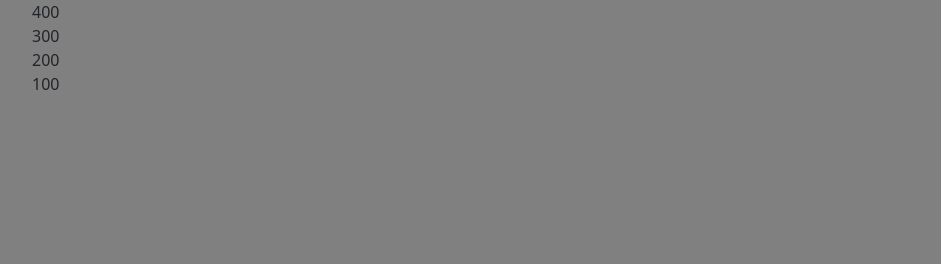
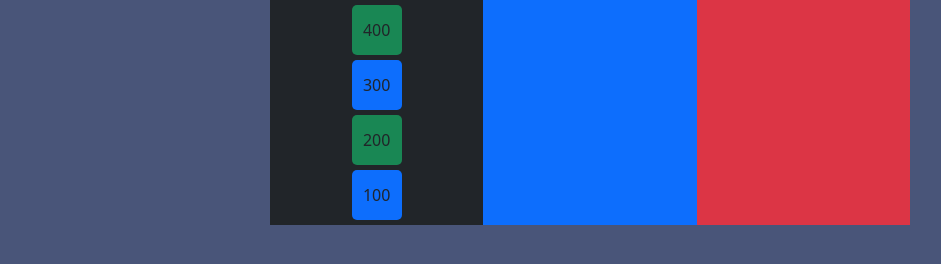
Before and after one commit to Jackson-Soriano/e26_stack, a plain HTML site: page index.html in a window 1280 px wide. Shown: the whole page, without its empty margins (50-991 px from the left). Drawn offline with nearby package versions, Linux system fonts and the light colour scheme.

Commit message:
stack simulation layout

```diff
--- a/index.html
+++ b/index.html
@@ -12,36 +12,20 @@
     <link href="style.css" rel="stylesheet">
 </head>
 <body>
-    <div class="container">
-        <div class="row">
+    <div class="container col-sm-6">
+        <div class="row  bg-danger">
+            <div id="stack" class="d-block justify-content-center col bg-dark">
 
+            </div>
+            <div class="col bg-primary">
+
+            </div>
+            <div class="col">
+
+            </div>
         </div>
 
-        <!-- }
-        <script>
-            stack.isEmpty()
 
-            // const push_res;
-            // console.log(push_res);
-            stack.push(200)
-
-            stack.peek()
-
-            stack.push(300)
-
-            console.log(stack.print())
-
-            stack.pop()
-            stack.pop()
-
-            stack.clear()
-
-            console.log(stack.print())
-
-            stack.size()
-
-            stack.isEmpty()
-        </script> -->
     </div>
 </body>
 </html>
--- a/stack.js
+++ b/stack.js
@@ -9,10 +9,11 @@ class Stack {
     // Add element to top of stack
     push(element) {
         this.items[this.count] = element
-        let push_res=`${element}`; //added to ${this.count}
+        let push_res=`${element}`; //console.log(`added to ${this.count}`);
         this.count += 1;
         let count=this.count -1;
-        return [push_res,count];
+        //return [push_res,count];
+        return [push_res, count];
     }
 
     // Return and remove top element in stack
@@ -64,8 +65,8 @@ class Stack {
 const stack = new Stack()
 
 $(document).ready(function(){
-    $(".row").prepend(`<div class="push">${stack.push(100)[0]}</div>`);
-    $(".row").prepend(`<div class="push">${stack.push(200)[0]}</div>`);
-    $(".row").prepend(`<div class="push">${stack.push(300)[0]}</div>`);
-    $(".row").prepend(`<div class="push">${stack.push(400)[0]}</div>`);
+    $("#stack").prepend(`<div class="row bg-primary push">${stack.push(100)[0]}</div>`);
+    $("#stack").prepend(`<div class="row bg-success push">${stack.push(200)[0]}</div>`);
+    $("#stack").prepend(`<div class="row bg-primary push">${stack.push(300)[0]}</div>`);
+    $("#stack").prepend(`<div class="row bg-success push">${stack.push(400)[0]}</div>`);
 });
--- a/style.css
+++ b/style.css
@@ -1,3 +1,14 @@
 body{
-    background-color: gray;
+    background-color: #495579;
 }
+#stack{
+    align-items: center;
+}
+.push{
+   width: 50px;
+   height: 50px;
+   border-radius: 5px;
+   margin:  5px auto;
+   align-content: center;
+   justify-content: center;
+}
```
